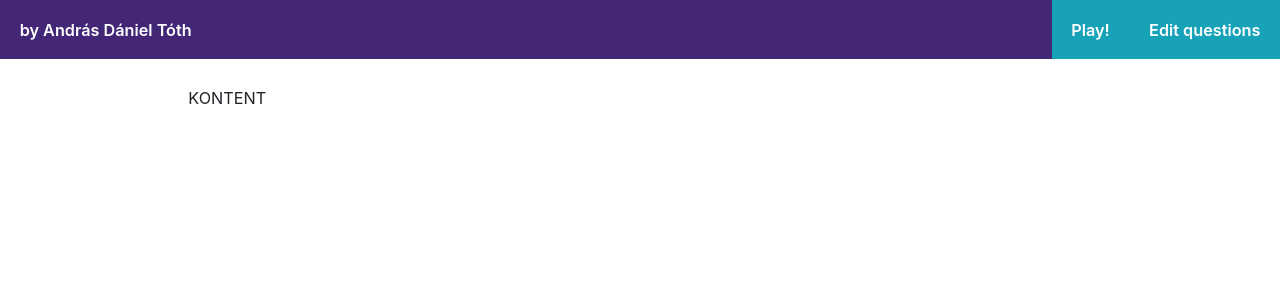
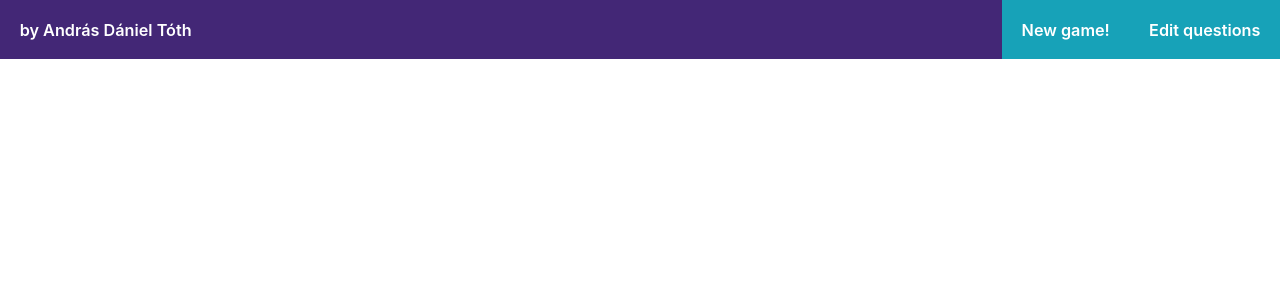
Before and after one commit to latobibor/icf-homework, a React (Create React App) app: page / in a window 1280 px wide. Shown: the top 300 px of the page. Built offline with nearby package versions, Linux system fonts and the light colour scheme.

Commit message:
add menu with routing

```diff
--- a/src/App.tsx
+++ b/src/App.tsx
@@ -1,13 +1,21 @@
 import React from 'react';
 import './app.scss';
 import { Header } from './components/header';
+import { BrowserRouter as Router, Switch, Route } from 'react-router-dom';
 
 function App() {
   return (
-    <>
+    <Router>
       <Header />
-      <div className="app">KONTENT</div>
-    </>
+      <div className="app">
+        <Switch>
+          <Route path="/game">
+            KONTENT
+          </Route>
+          <Route path="/edit">Edit</Route>
+        </Switch>
+      </div>
+    </Router>
   );
 }
 
--- a/src/components/header.scss
+++ b/src/components/header.scss
@@ -7,6 +7,11 @@ header {
   @include bold-font;
 
   display: flex;
+
+  a {
+    color: white;
+    text-decoration: none;
+  }
 
   .header-menu {
     padding: $spacing-unit-2;
--- a/src/components/header.tsx
+++ b/src/components/header.tsx
@@ -1,14 +1,19 @@
-import React from "react";
-import "./header.scss";
+import React from 'react';
+import './header.scss';
+import { Link } from 'react-router-dom';
 
 export function Header() {
   return (
     <header>
       <div className="header-menu disclaimer">by András Dániel Tóth</div>
 
-      <div className="header-menu menu-item">Play!</div>
+      <Link to="/game">
+        <div className="header-menu menu-item">New game!</div>
+      </Link>
 
-      <div className="header-menu menu-item">Edit questions</div>
+      <Link to="/edit">
+        <div className="header-menu menu-item">Edit questions</div>
+      </Link>
     </header>
   );
 }
```
Also changed, not shown: package.json (+12 -10 lines), 1 other file (tests, documents, lock files or other folders).
